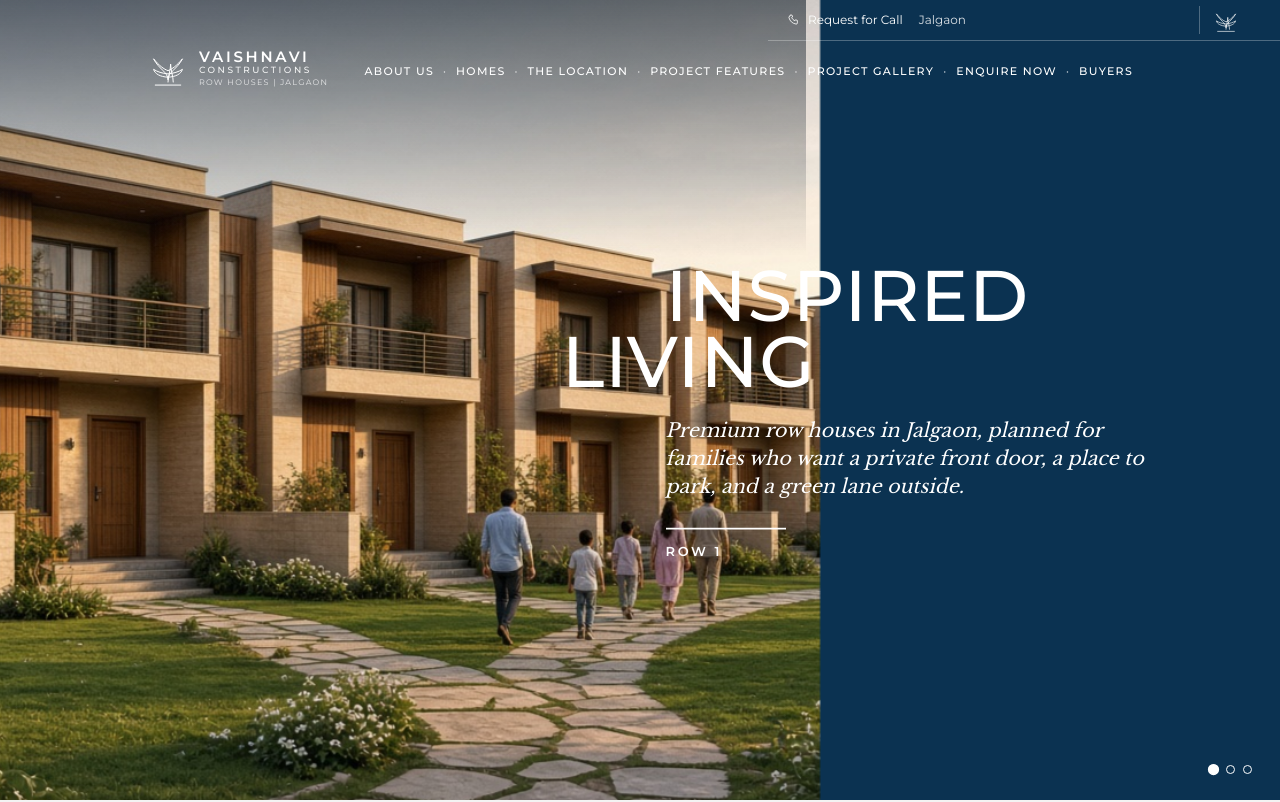
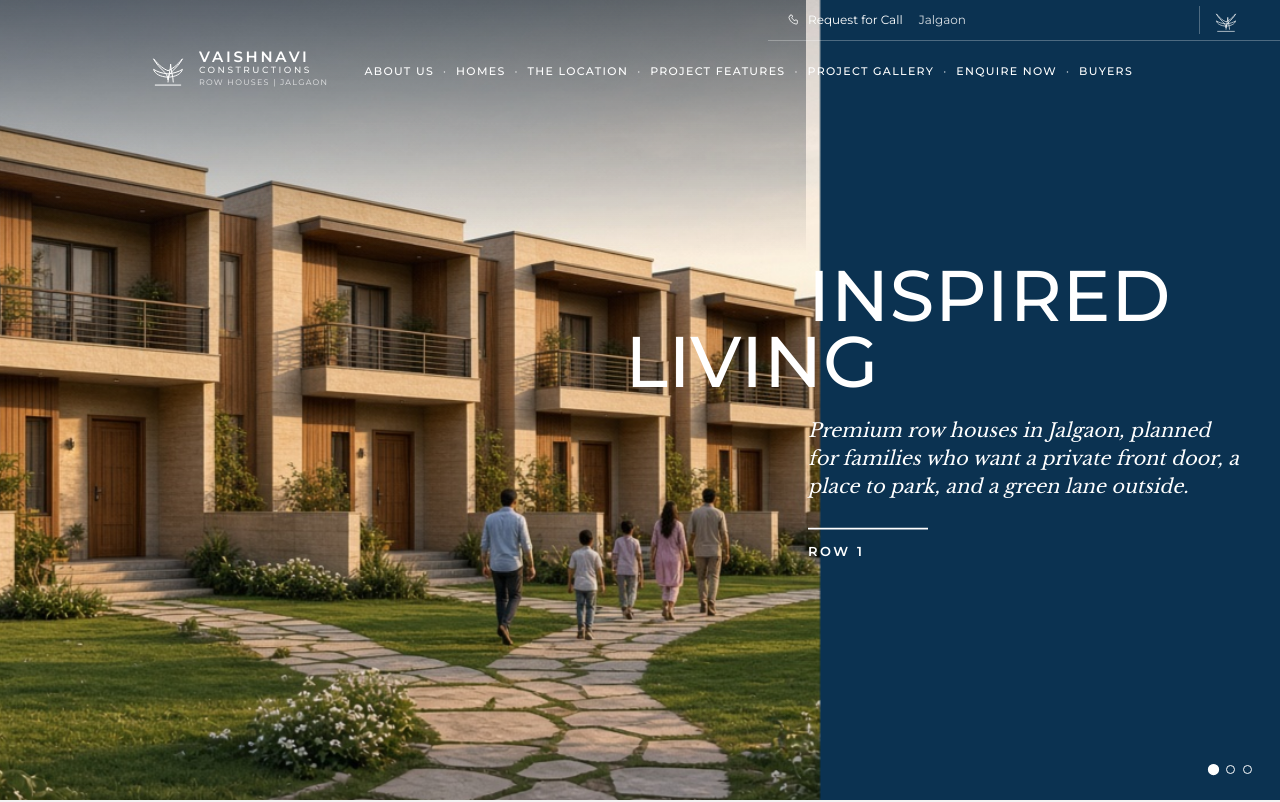
Before and after one commit to sameeeerjadhav/Construction-Website, a Next.js app: page / in a window 1280 px wide. Shown: the top 802 px of the page. Built offline with nearby package versions, Linux system fonts and the light colour scheme.

Commit message:
Set Inspired back in the navy so Living leads the headline.

```diff
--- a/src/app/globals.css
+++ b/src/app/globals.css
@@ -375,10 +375,12 @@ h1, h2, h3, p { margin: 0; }
 
 .hero-copy {
   position: absolute;
-  left: 52%;
+  left: 60%;
+  right: 40px;
   top: 50%;
   transform: translateY(-46%);
-  width: min(640px, 48vw);
+  width: auto;
+  padding-left: 40px;
   z-index: 4;
 }
 
@@ -394,7 +396,7 @@ h1, h2, h3, p { margin: 0; }
 }
 
 .hero-copy h1 span:last-child {
-  margin-left: -1.45em;
+  margin-left: -2.55em;
 }
 
 .hero-sub {
@@ -1337,6 +1339,7 @@ h1, h2, h3, p { margin: 0; }
   .hero-copy {
     position: relative;
     left: auto;
+    right: auto;
     top: auto;
     transform: none;
     width: auto;
```
